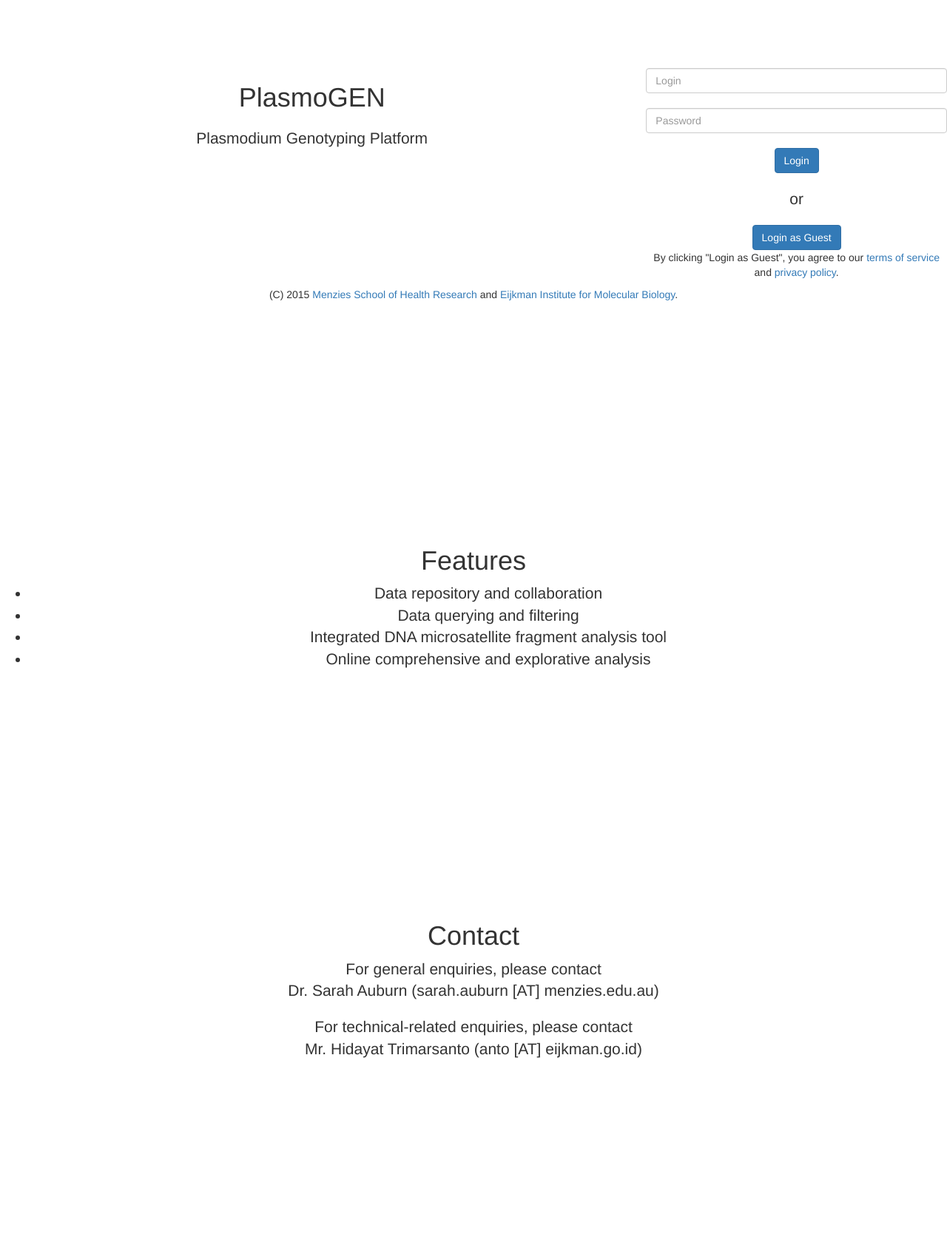
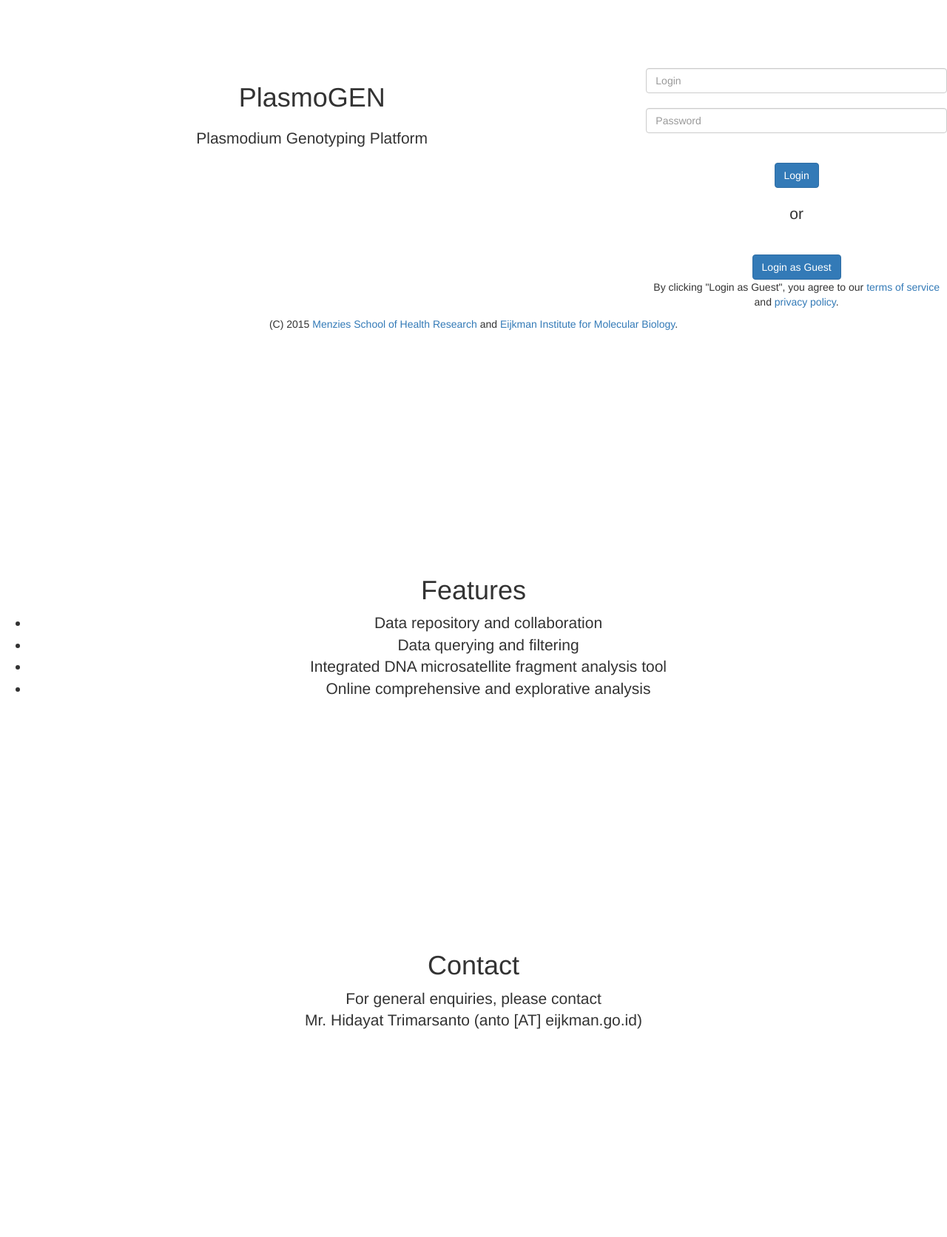
Before and after one commit to trmznt/plasmogen, a Python web app: template plasmogen/templates/cover.mako in a window 1280 px wide. Shown: the part 234-1906 px from the top of the page at 74% size. After the commit the page ends 1625 px from the top, so only its background shows below. Run offline with Mako, Linux system fonts and the light colour scheme; the template is opened without the code that fills it, so the values that code supplies are empty; some libraries are stand-ins or nearby versions.

Commit message:
modified generic cover page

```diff
--- a/plasmogen/templates/cover.mako
+++ b/plasmogen/templates/cover.mako
@@ -93,6 +93,7 @@
                     <input type="password" class="form-control"
                         name='password' placeholder="Password">
                     <input type="hidden" name="came_from" value='/' /><br />
+                    <input type="hidden" name="userclass" value="" /><br />
                   </fieldset>
                   <fieldset>
                     <button class="btn btn-primary" type="submit">Login</button>
@@ -103,6 +104,7 @@
                   <fieldset>
                     <input type="hidden" name="login" value="guest">
                     <input type="hidden" name="came_from" value="/">
+                    <input type="hidden" name="userclass" value="" /><br />
                     <button class="btn btn-primary" type="submit">Login as Guest</button>
                   </fieldset>
                 </form>
@@ -151,8 +153,8 @@
         <section id="contact" class="contact-section"><div class="cover-container">
           <div class="inner-cover">
             <h1 class="cover-heading">Contact</h1>
-            <p class="lead">For general enquiries, please contact <br/> Dr. Sarah Auburn (sarah.auburn [AT] menzies.edu.au)</p>
-            <p class="lead">For technical-related enquiries, please contact <br/> Mr. Hidayat Trimarsanto (anto [AT] eijkman.go.id)</p>
+            <p class="lead">For general enquiries, please contact <br/>
+                Mr. Hidayat Trimarsanto (anto [AT] eijkman.go.id)</p>
           </div>
 
         </div></section>
```
